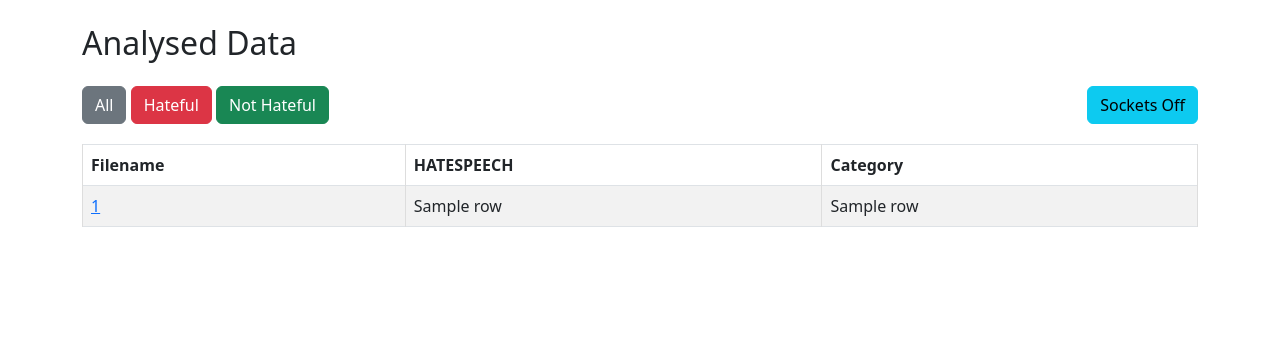
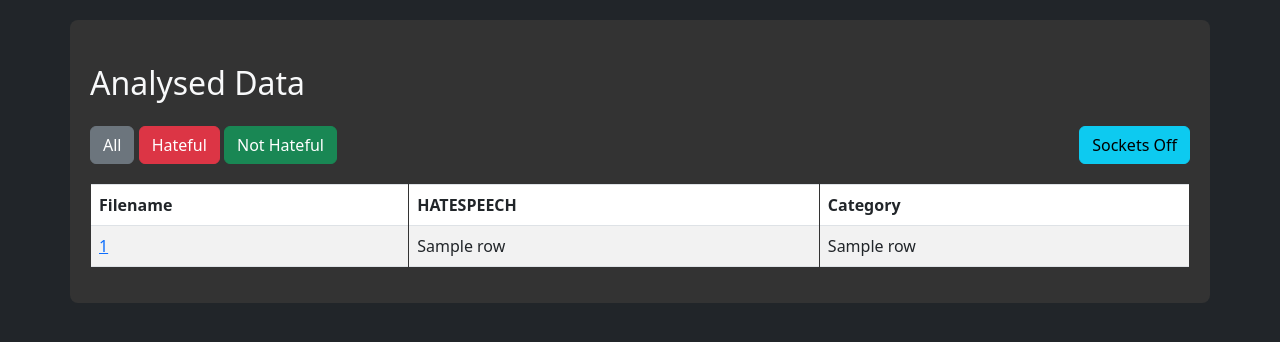
Before and after one commit to ethical-buddy/TORONS, a Flask app: template webapp/templates/index.html in a window 1280 px wide. Shown: the top 342 px of the page. Run offline with Flask 3, Linux system fonts and the light colour scheme; the template is opened without the code that fills it: most values are stand-ins (such as "Sample title", 1, 10 or a date in 2020); some libraries are stand-ins or nearby versions.

Commit message:
Update styles in index.html

```diff
--- a/webapp/templates/index.html
+++ b/webapp/templates/index.html
@@ -7,36 +7,45 @@
     <!-- Bootstrap CSS -->
     <link href="https://cdn.jsdelivr.net/npm/bootstrap@5.3.0/dist/css/bootstrap.min.css" rel="stylesheet" />
     <style>
+        body {
+            background-color: #1c1c1c; /* Dark background color */
+            color: #ffffff; /* Light text color */
+        }
+
         table {
             border-collapse: collapse;
             width: 80%;
             margin: 20px auto;
+            background-color: #2d2d2d; /* Dark table background color */
+            color: #ffffff; /* Light table text color */
         }
 
         th, td {
-            border: 1px solid #ddd;
+            border: 1px solid #333; /* Dark border color */
             padding: 12px;
             text-align: left;
         }
 
         th {
-            background-color: #f2f2f2;
+            background-color: #4d4d4d; /* Dark header background color */
         }
 
-        .toggle-btn {
-            float: right;
-            margin-bottom: 10px;
+        .container {
+            background-color: #333; /* Dark container background color */
+            border-radius: 8px;
+            padding: 20px;
+            margin-top: 20px;
         }
     </style>
 </head>
-<body>
+<body class="bg-dark text-light">
     <div class="container">
         <h2 class="mt-4 mb-4">Analysed Data</h2>
         <div class="mb-3">
             <button onclick="filterData('all');window.location.reload();" class="btn btn-secondary">All</button>
             <button onclick="filterData('hateful')" class="btn btn-danger">Hateful</button>
             <button onclick="filterData('not_hateful')" class="btn btn-success">Not Hateful</button>
-            <button onclick="toggleSockets()" class="btn btn-info toggle-btn" id="sockets-toggle">Sockets On</button>
+            <button onclick="toggleSockets()" class="btn btn-info float-end" id="sockets-toggle">Sockets On</button>
         </div>
         <table class="table table-striped table-bordered">
             <thead class="thead-light">
```
